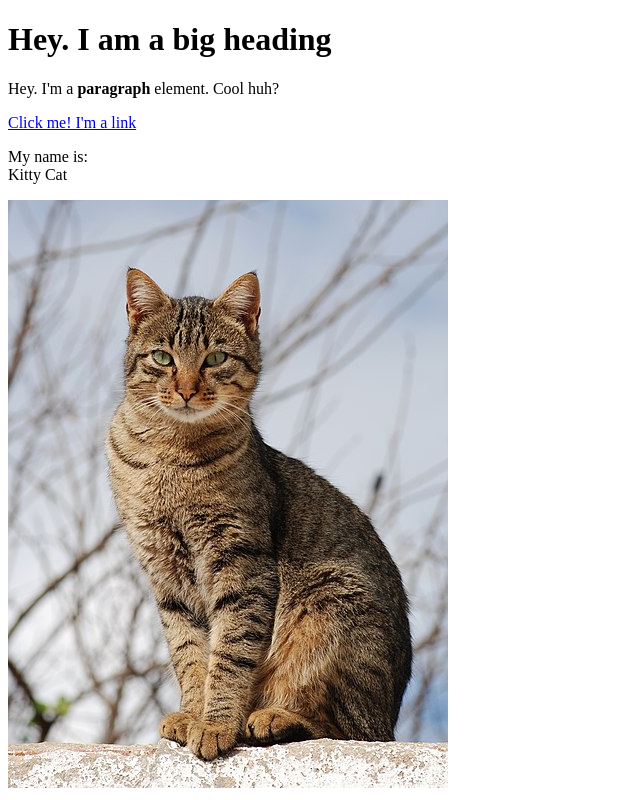
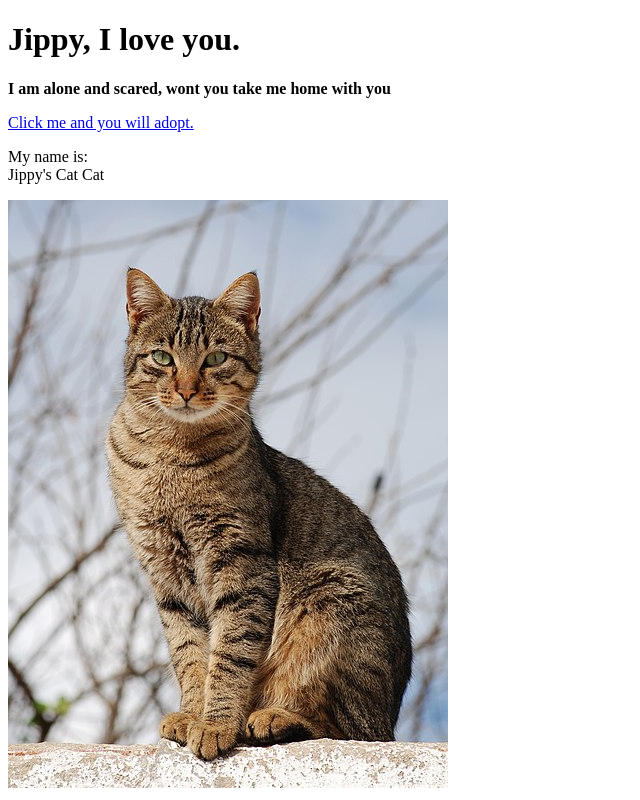
Before and after one commit to honogipower/Cartoon-hero, a plain HTML site: page test.html in a window 1280 px wide. Shown: the whole page, without its empty margins (0-640 px from the left). Drawn offline with Linux system fonts and the light colour scheme.

Commit message:
Changed to "Jippy" themed webpage

```diff
--- a/test.html
+++ b/test.html
@@ -4,11 +4,11 @@
 	<title>Test page</title>
 </head>
 <body>
-	<h1>Hey. I am a big heading</h1>
-	<p>Hey. I'm a <b>paragraph</b> element. Cool huh?</p>
-	<a href="https://google.com" target="_blank" title="Lets's go to Google">Click me! I'm a link<a>
+	<h1>Jippy, I love you.</h1>
+	<p><b>I am alone and scared, wont you take me home with you</b> </p>
+	<a href="https://google.com" target="_blank" title="Lets's go to Google">Click me and you will adopt.<a>
 	<p>My name is:<br>
-	Kitty Cat</p>
+	Jippy's Cat Cat</p>
 	<img src="img/cat.jpeg">
 </body>
 </html>
```
Also changed, not shown: 1 other file.
